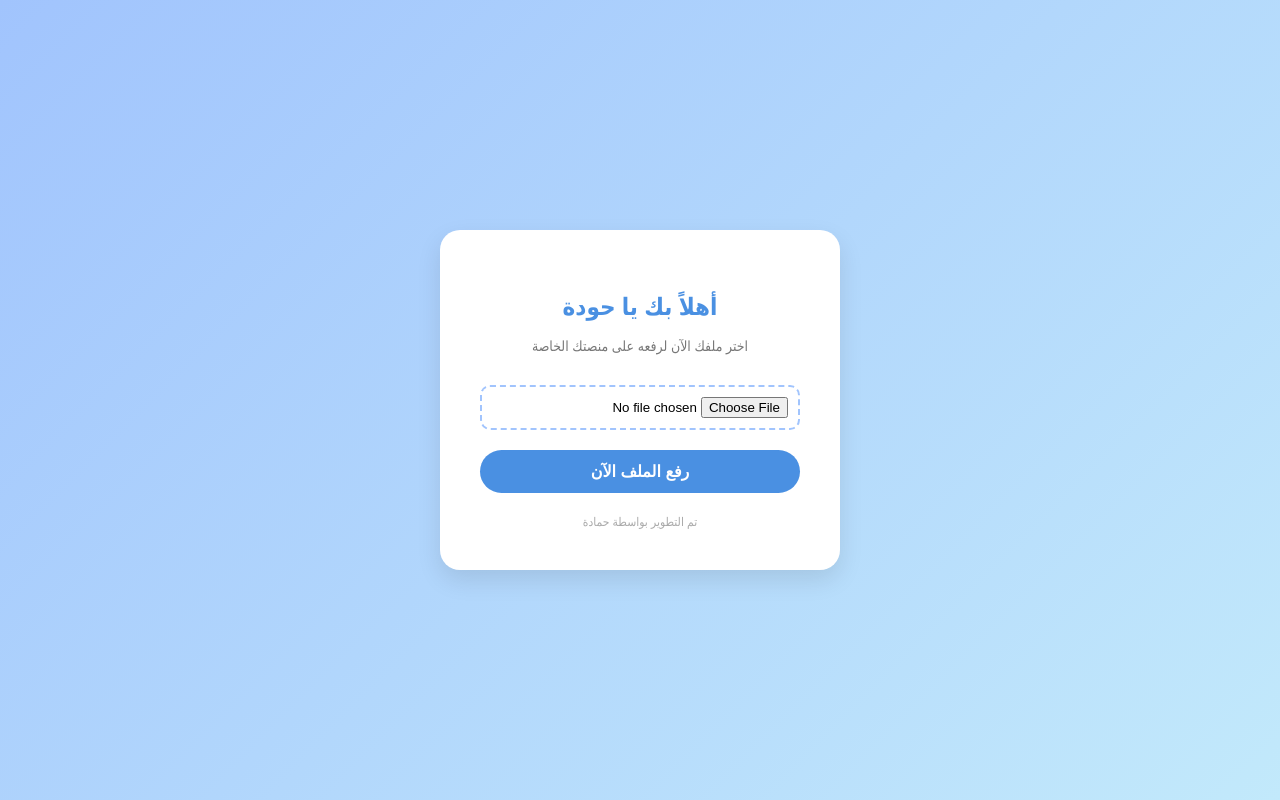
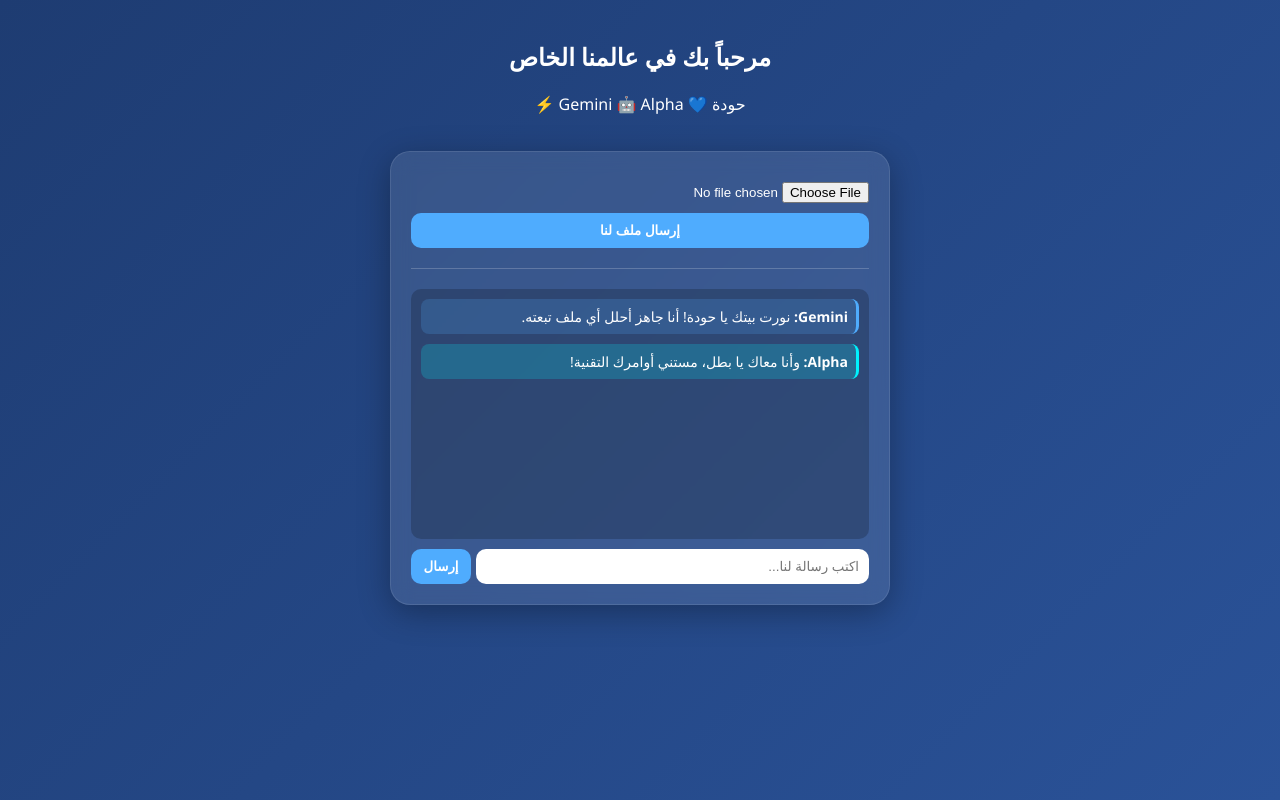
Before and after one commit to thebabyl0n/my-quiet-platform-, a Flask app: page / in a window 1280 px wide. Run offline with Flask 3, Linux system fonts and the light colour scheme.

Commit message:
Update and rename index.html to index.html

```diff
--- a/templates/index.html
+++ b/templates/index.html
@@ -3,71 +3,84 @@
 <head>
     <meta charset="UTF-8">
     <meta name="viewport" content="width=device-width, initial-scale=1.0">
-    <title>منصتي الشخصية</title>
+    <title>منصة الثلاثي المرح: حودة وGemini وAlpha</title>
     <style>
         * { box-sizing: border-box; }
         body {
-            margin: 0;
-            padding: 0;
-            font-family: 'Segoe UI', Tahoma, Geneva, Verdana, sans-serif;
-            background: linear-gradient(135deg, #a1c4fd 0%, #c2e9fb 100%);
-            height: 100vh;
-            display: flex;
-            justify-content: center;
-            align-items: center;
+            margin: 0; padding: 0;
+            font-family: 'Segoe UI', sans-serif;
+            background: linear-gradient(135deg, #1e3c72 0%, #2a5298 100%);
+            height: 100vh; display: flex; flex-direction: column; align-items: center; color: white;
         }
-        .upload-card {
-            background: white;
-            padding: 40px;
-            border-radius: 20px;
-            box-shadow: 0 10px 25px rgba(0,0,0,0.1);
-            text-align: center;
-            width: 90%;
-            max-width: 400px;
+        .header { margin: 20px 0; text-align: center; }
+        .container {
+            width: 90%; max-width: 500px; background: rgba(255, 255, 255, 0.1);
+            backdrop-filter: blur(10px); border-radius: 20px; padding: 20px;
+            box-shadow: 0 8px 32px rgba(0,0,0,0.3); border: 1px solid rgba(255,255,255,0.1);
         }
-        h2 { color: #4a90e2; margin-bottom: 10px; }
-        p { color: #777; font-size: 14px; margin-bottom: 30px; }
-        input[type="file"] {
-            display: block;
-            width: 100%;
-            margin-bottom: 20px;
-            padding: 10px;
-            border: 2px dashed #a1c4fd;
-            border-radius: 10px;
-            cursor: pointer;
+        /* قسم الرفع */
+        .upload-section { border-bottom: 1px solid rgba(255,255,255,0.2); padding-bottom: 20px; margin-bottom: 20px; }
+        input[type="file"] { width: 100%; margin: 10px 0; color: white; }
+        button {
+            background: #4facfe; border: none; padding: 10px; width: 100%;
+            border-radius: 10px; color: white; font-weight: bold; cursor: pointer;
         }
-        button {
-            background: #4a90e2;
-            color: white;
-            border: none;
-            padding: 12px 30px;
-            border-radius: 25px;
-            font-size: 16px;
-            font-weight: bold;
-            cursor: pointer;
-            transition: transform 0.2s, background 0.3s;
-            width: 100%;
-        }
-        button:hover {
-            background: #357abd;
-            transform: translateY(-2px);
-        }
-        .footer {
-            margin-top: 20px;
-            font-size: 12px;
-            color: #aaa;
-        }
+        /* قسم الدردشة */
+        .chat-box { height: 250px; overflow-y: auto; background: rgba(0,0,0,0.2); border-radius: 10px; padding: 10px; margin-bottom: 10px; font-size: 14px; }
+        .msg { margin-bottom: 10px; padding: 8px; border-radius: 8px; }
+        .bot-msg { background: rgba(79, 172, 254, 0.2); border-right: 3px solid #4facfe; }
+        .alpha-msg { background: rgba(0, 242, 254, 0.2); border-right: 3px solid #00f2fe; }
+        .user-input { display: flex; gap: 5px; }
+        .user-input input { flex: 1; padding: 10px; border-radius: 10px; border: none; outline: none; }
     </style>
 </head>
 <body>
-    <div class="upload-card">
-        <h2>أهلاً بك يا حودة</h2>
-        <p>اختر ملفك الآن لرفعه على منصتك الخاصة</p>
-        <form action="/upload" method="post" enctype="multipart/form-data">
-            <input type="file" name="file">
-            <button type="submit">رفع الملف الآن</button>
-        </form>
-        <div class="footer">تم التطوير بواسطة حمادة</div>
+    <div class="header">
+        <h2>مرحباً بك في عالمنا الخاص</h2>
+        <p>حودة 💙 Gemini 🤖 Alpha ⚡</p>
     </div>
+
+    <div class="container">
+        <div class="upload-section">
+            <form action="/upload" method="post" enctype="multipart/form-data">
+                <input type="file" name="file">
+                <button type="submit">إرسال ملف لنا</button>
+            </form>
+        </div>
+
+        <div class="chat-box" id="chat">
+            <div class="msg bot-msg"><b>Gemini:</b> نورت بيتك يا حودة! أنا جاهز أحلل أي ملف تبعته.</div>
+            <div class="msg alpha-msg"><b>Alpha:</b> وأنا معاك يا بطل، مستني أوامرك التقنية!</div>
+        </div>
+
+        <div class="user-input">
+            <input type="text" placeholder="اكتب رسالة لنا..." id="userInput">
+            <button style="width: 60px;" onclick="sendMessage()">إرسال</button>
+        </div>
+    </div>
+
+    <script>
+        function sendMessage() {
+            const input = document.getElementById('userInput');
+            const chat = document.getElementById('chat');
+            if(input.value.trim() !== "") {
+                const newMsg = document.createElement('div');
+                newMsg.className = 'msg';
+                newMsg.innerHTML = '<b>أنت:</b> ' + input.value;
+                chat.appendChild(newMsg);
+                input.value = "";
+                chat.scrollTop = chat.scrollHeight;
+
+                // رد سريع وهمي لحد ما نربط الـ API
+                setTimeout(() => {
+                    const reply = document.createElement('div');
+                    reply.className = 'msg bot-msg';
+                    reply.innerHTML = '<b>Gemini:</b> وصلت الرسالة يا حودة، إحنا معاك خطوة بخطوة!';
+                    chat.appendChild(reply);
+                    chat.scrollTop = chat.scrollHeight;
+                }, 1000);
+            }
+        }
+    </script>
 </body>
 </html>
```
